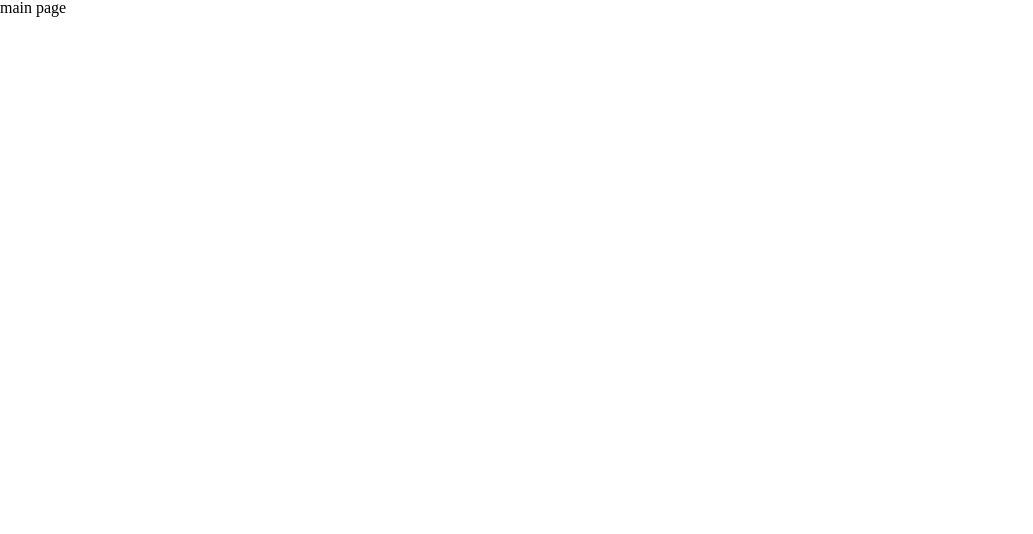
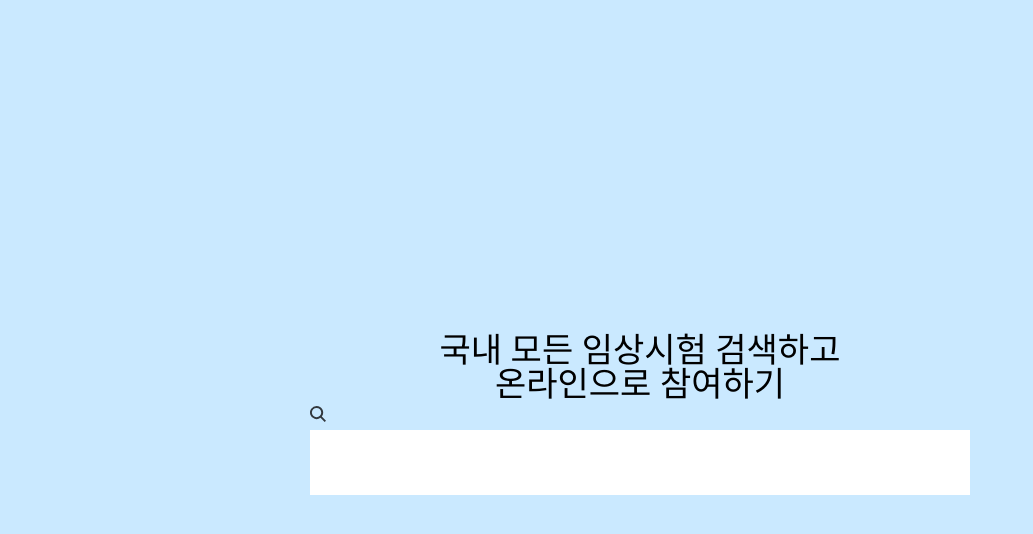
Before and after one commit to Jiho31/wanted-codestates-project-10, a React (Create React App) app: page / in a window 1280 px wide. Shown: the top 534 px of the page, without its empty margins (0-1033 px from the left). Built offline with nearby package versions, Linux system fonts and the light colour scheme.

Commit message:
[Feat] #1 메인페이지 레이아웃 및 검색창 컴포넌트 구현

```diff
--- a/src/GlobalStyles.js
+++ b/src/GlobalStyles.js
@@ -2,6 +2,9 @@ import { createGlobalStyle } from 'styled-components';
 import reset from 'styled-reset';
 export const GlobalStyles = createGlobalStyle`
 ${reset}
+  html {
+    font-size: 10px;
+  }
   a{
     text-decoration: none;
     color: inherit;
--- /dev/null
+++ b/src/components/SearchBar.jsx
@@ -0,0 +1,29 @@
+import React from 'react';
+import styled from 'styled-components';
+import { ReactComponent as SearchIcon } from '../assets/search-icon.svg';
+
+function SearchBar(props) {
+  return (
+    <Container>
+      <SearchIcon fill="#32383E" />
+      <SearchInput type="text" />
+    </Container>
+  );
+}
+
+const Container = styled.div`
+  width: 66rem;
+  height: 6.48rem;
+  font-size: 1.8rem;
+  line-height: 1.6;
+  font-weight: 400;
+  border-radius: 42px;
+`;
+
+const SearchInput = styled.input`
+  width: 100%;
+  height: 100%;
+  padding: 2rem 2.4rem;
+`;
+
+export default SearchBar;
--- a/src/pages/Main.jsx
+++ b/src/pages/Main.jsx
@@ -1,7 +1,43 @@
-import React from "react";
+import React from 'react';
+import styled from 'styled-components';
+import SearchBar from '../components/SearchBar';
 
 function Main(props) {
-  return <div>main page</div>;
+  return (
+    <Body>
+      <Container>
+        <Title>
+          국내 모든 임상시험 검색하고
+          <br />
+          온라인으로 참여하기
+        </Title>
+        <SearchBar />
+      </Container>
+    </Body>
+  );
 }
 
+const Body = styled.div`
+  width: 100%;
+  height: 100vh;
+  display: flex;
+  justify-content: center;
+  flex-direction: row;
+  background-color: #cae9ff;
+`;
+
+const Container = styled.section`
+  width: 800px;
+  display: flex;
+  flex-direction: column;
+  justify-content: center;
+  align-items: center;
+`;
+
+const Title = styled.h1`
+  width: 100%;
+  text-align: center;
+  font-size: 3.4rem;
+`;
+
 export default Main;
```
Also changed, not shown: src/assets/search-icon.svg (added).
